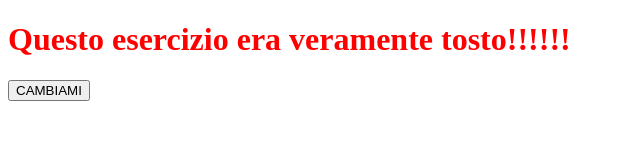
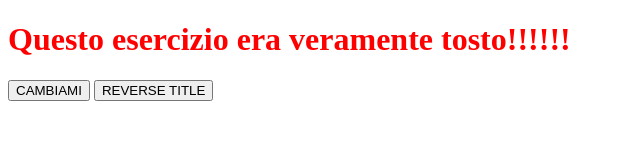
Before and after one commit to EdoPi/vue-hello, a plain HTML site: page index.html in a window 1280 px wide. Shown: the whole page, without its empty margins (0-640 px from the left). Drawn offline with nearby package versions, Linux system fonts and the light colour scheme.

Commit message:
altro giochino

```diff
--- a/index.html
+++ b/index.html
@@ -17,6 +17,7 @@
       </div>      -->
       <h1 :class="titleClass">{{message}}</h1>
       <button @click="changeTitle" type="button" name="button">{{buttonText}}</button>
+      <button @click="reverseTitle" type="button" name="button">REVERSE TITLE</button>
     </div>
 
     <script src="js/script.js" charset="utf-8"></script>
--- a/js/script.js
+++ b/js/script.js
@@ -18,6 +18,10 @@ var app = new Vue({
       }
 
     },
+    reverseTitle: function(){
+      return this.message = this.message.split("").reverse().join("");
+
+    }
   }
 });
 
```
